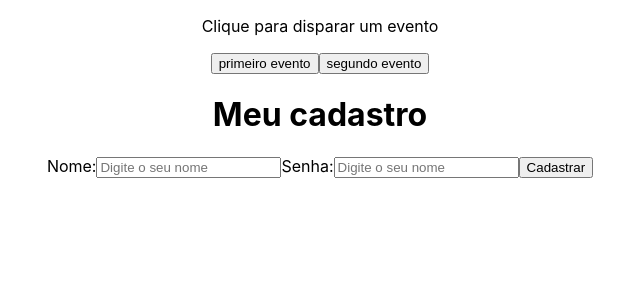
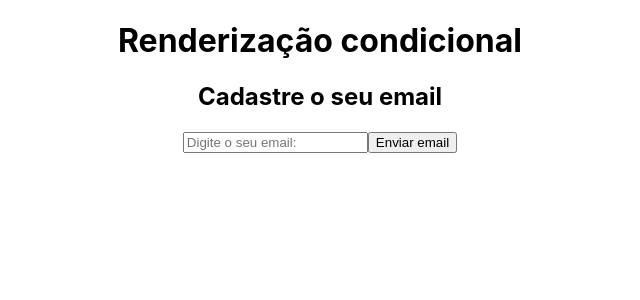
Before and after one commit to GuiLeoni14/Projeto_ReactJs, a React (Create React App) app: page / in a window 1280 px wide. Shown: the top 300 px of the page, without its empty margins (320-960 px from the left). Built offline with nearby package versions, Linux system fonts and the light colour scheme.

Commit message:
renderizacao condicional

```diff
--- a/src/App.js
+++ b/src/App.js
@@ -1,12 +1,13 @@
 import './App.css';
 import Eventos from './components/Eventos';
 import Form from './components/Form';
+import Condicional from './components/Condicional';
 
 function App() {
    return (
       <div className="App">
-         <Eventos/>
-         <Form/>
+         <h1>Renderização condicional</h1>
+         <Condicional/>
       </div>
    );
 }
--- /dev/null
+++ b/src/components/Condicional.js
@@ -0,0 +1,36 @@
+import {useState} from 'react';
+function Condicional (){
+    const [email, setEmail] = useState();
+    const [userEmail, setUserEmail] = useState();
+    function limparEmail (){
+        setUserEmail('')
+    }
+    function enviarEmail (e){
+        e.preventDefault();
+        console.log(email)
+        if (email.includes('@')){
+            setUserEmail(email)
+        }else{
+            return false
+        }
+    }
+
+    return (
+        <div>
+            <h2>Cadastre o seu email</h2>
+            <form>
+                <input type="email" placeholder="Digite o seu email: " onChange={(e) => setEmail(e.target.value) } />
+                <button onClick={enviarEmail} >Enviar email</button>
+                {userEmail && (
+                    <div>
+                        <p>O email do usuário é : {userEmail}</p>
+                        <button onClick={limparEmail} >Limpar email</button>
+                    </div>
+                )}
+            </form>
+        </div>
+
+    )
+}
+
+export default Condicional;
```
